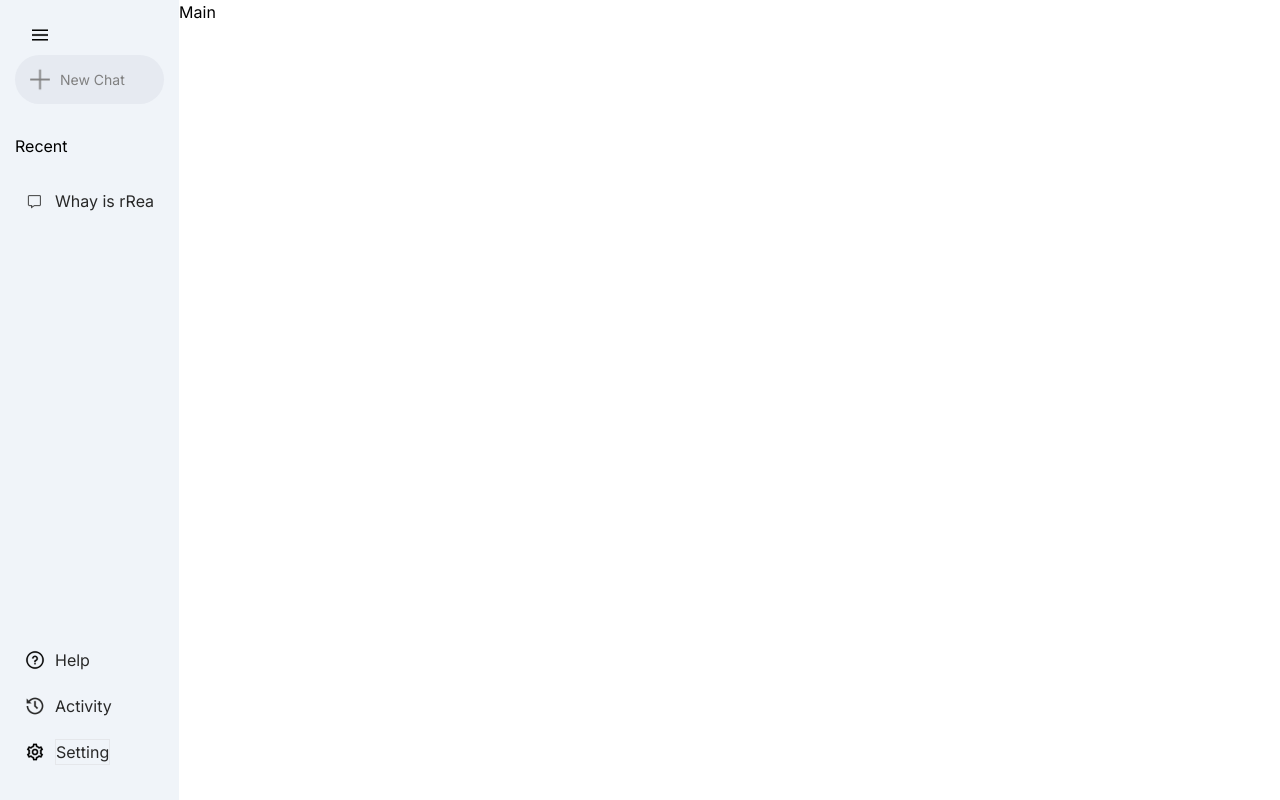
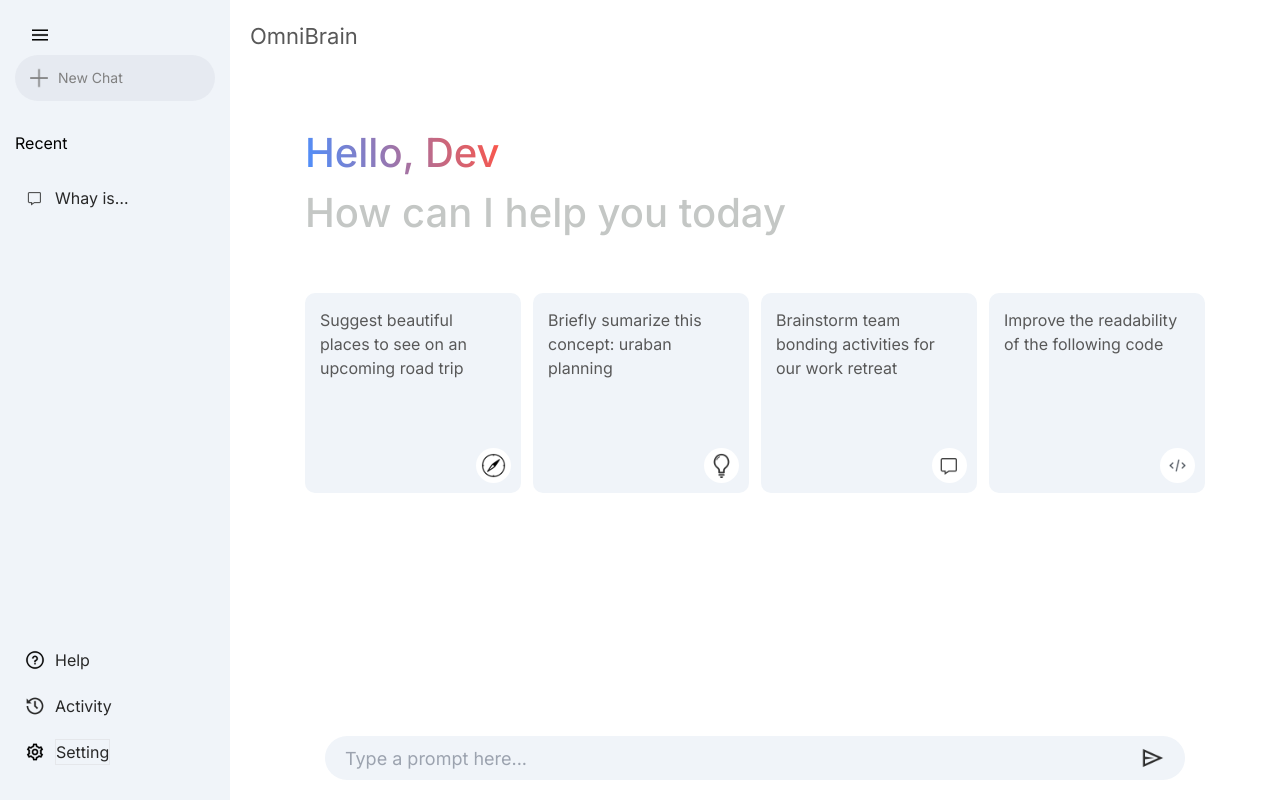
Before and after one commit to Crazy0717/omni-brain, a Next.js app: page / in a window 1280 px wide. Built offline with nearby package versions, Linux system fonts and the light colour scheme.

Commit message:
v1.01
part ui is over

```diff
--- a/src/app/globals.css
+++ b/src/app/globals.css
@@ -26,7 +26,19 @@
   background-color: #e2e6eb;
 }
 /* p-2.5 pr-[40px] flex items-start gap-2.5  text-[#282828] cursor-pointer rounded-[50px] hover:bg-[#e2e6eb] transition duration-1 */
+.greeting_span {
+  background: -webkit-linear-gradient(16deg, #4b90ff, #ff5546);
+  -webkit-background-clip: text;
+  -webkit-text-fill-color: transparent;
+}
 @layer utilities {
+  .text-res {
+    display: -webkit-box;
+    -webkit-box-orient: vertical;
+    -webkit-line-clamp: 1;
+    overflow: hidden;
+    word-wrap: break-word;
+  }
   .flex-center {
     @apply flex items-center justify-center;
   }
--- a/src/components/Main.tsx
+++ b/src/components/Main.tsx
@@ -1,8 +1,60 @@
-import React from 'react'
+import { assets } from "@/assets/assets"
+import Image from "next/image"
+import React from "react"
+import Card from "./ui/Card"
 
 const Main = () => {
   return (
-    <div>Main</div>
+    <main className="pb-[15vh] w-full min-h-screen relative">
+      <nav className="p-[20px] flex items-center justify-between text-[22px] text-[#585858] ">
+        <p>OmniBrain</p>
+        {/* <Image src={assets.user_icon} alt="user icon" /> */}
+      </nav>
+      <div className="max-w-[900px] my-0 mx-auto">
+        <div className="">
+          <p className="mt-[50px] text-[40px] text-[#c4c7c5] font-[500]">
+            <span className="greeting_span">Hello, Dev</span>
+          </p>
+          <p className="mb-[50px] text-[40px] text-[#c4c7c5] font-[500]">
+            How can I help you today
+          </p>
+        </div>
+        <div className="flex justify-between">
+          <Card
+            text="Suggest beautiful places to see on an upcoming road trip"
+            iconUrl={assets.compass_icon}
+          />
+          <Card
+            text="Briefly sumarize this concept: uraban planning"
+            iconUrl={assets.bulb_icon}
+          />
+          <Card
+            text="Brainstorm team bonding activities for our work retreat"
+            iconUrl={assets.message_icon}
+          />
+          <Card
+            text="Improve the readability of the following code"
+            iconUrl={assets.code_icon}
+          />
+        </div>
+        <div className="w-full max-w-[900px] px-[20px] absolute bottom-5">
+          <div className="px-[20px] flex items-center justify-between bg-light-1 rounded-[50px]">
+            <input
+              className="flex-1  bg-transparent outline-none text-[18px]"
+              type="text"
+              placeholder="Type a prompt here..."
+            />
+            <div className="py-[10px] cursor-pointer">
+              <Image
+                className="w-[24px]"
+                src={assets.send_icon}
+                alt="send icon"
+              />
+            </div>
+          </div>
+        </div>
+      </div>
+    </main>
   )
 }
 
--- a/src/components/Sidebar.tsx
+++ b/src/components/Sidebar.tsx
@@ -8,7 +8,7 @@ const Sidebar = () => {
   const [expanded, setExpanded] = useState(false)
 
   return (
-    <div className="py-[25px] px-[15px] min-h-screen flex flex-col bg-light-1">
+    <aside className="py-[25px] px-[15px] max-w-[230px] min-h-screen flex flex-col bg-light-1">
       <div onClick={() => setExpanded(!expanded)} className="ml-[15px]">
         <Image
           className="block cursor-pointer w-[20px]"
@@ -17,7 +17,7 @@ const Sidebar = () => {
         />
       </div>
       <div className="mt-2.5 flex items-center gap-2.5 py-[10px] px-[15px] bg-[#e6eaf1] rounded-[50px] text-[14px] text-[gray]">
-        <Image className="w-[20px]" src={assets.plus_icon} alt="newchat icon" />
+        <Image className="w-[18px]" src={assets.plus_icon} alt="newchat icon" />
         <p className={cn("", { hidden: expanded })}>New Chat</p>
       </div>
       <div className={cn("flex flex-col", { hidden: expanded })}>
@@ -28,11 +28,11 @@ const Sidebar = () => {
             src={assets.message_icon}
             alt="hamburger icon"
           />
-          <p>Whay is rRea</p>
+          <p className="text-res">Whay is rRearRearRearRearRearRearRea</p>
         </div>
       </div>
       <div className="mt-auto">
-        <div className="sidebar-item">
+        <div className={cn("sidebar-item", { "justify-center": expanded })}>
           <Image
             className="w-[20px]"
             src={assets.question_icon}
@@ -40,7 +40,7 @@ const Sidebar = () => {
           />
           <p className={expanded ? "hidden" : ""}>Help</p>
         </div>
-        <div className="sidebar-item">
+        <div className={cn("sidebar-item", { "justify-center": expanded })}>
           <Image
             className="w-[20px]"
             src={assets.history_icon}
@@ -48,7 +48,7 @@ const Sidebar = () => {
           />
           <p className={expanded ? "hidden" : ""}>Activity</p>
         </div>
-        <div className="sidebar-item">
+        <div className={cn("sidebar-item", { "justify-center": expanded })}>
           <Image
             className="w-[20px]"
             src={assets.setting_icon}
@@ -57,7 +57,7 @@ const Sidebar = () => {
           <p className={expanded ? "hidden" : "border"}>Setting</p>
         </div>
       </div>
-    </div>
+    </aside>
   )
 }
 
--- /dev/null
+++ b/src/components/ui/Card.tsx
@@ -0,0 +1,21 @@
+import Image, { StaticImageData } from "next/image"
+
+interface propsTypes {
+  text: string
+  iconUrl: string | StaticImageData
+}
+
+const Card = ({ text, iconUrl }: propsTypes) => {
+  return (
+    <div className="max-w-[24%] p-[15px] h-[200px] relative bg-light-1 rounded-[10px] cursor-pointer hover:bg-[#dfe4ea] transition duration-1">
+      <p className="text-[#585858]">{text}</p>
+      <Image
+        className="p-[5px] w-[35px] absolute bottom-[10px] right-[10px] bg-white  rounded-[50%]"
+        src={iconUrl}
+        alt="icon"
+      />
+    </div>
+  )
+}
+
+export default Card
```
